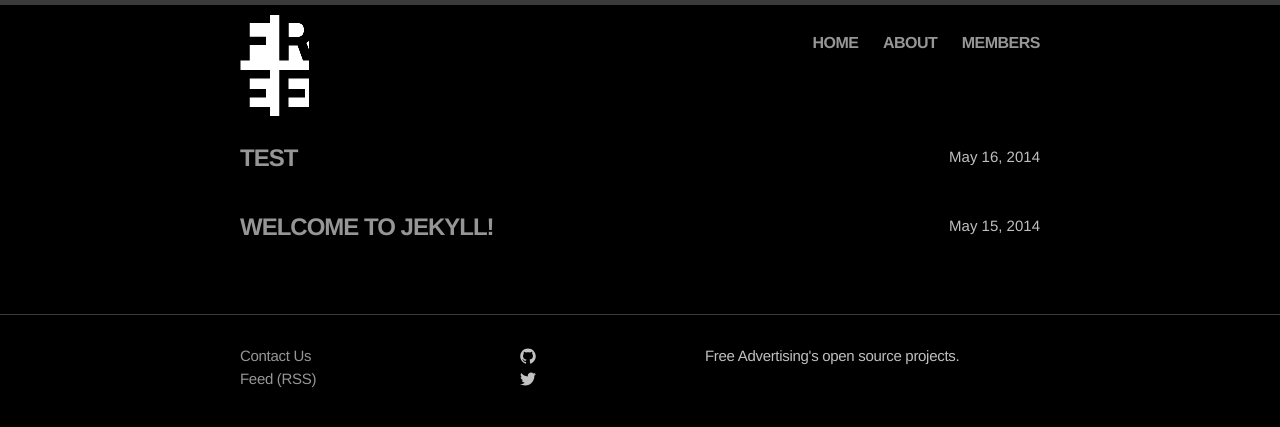
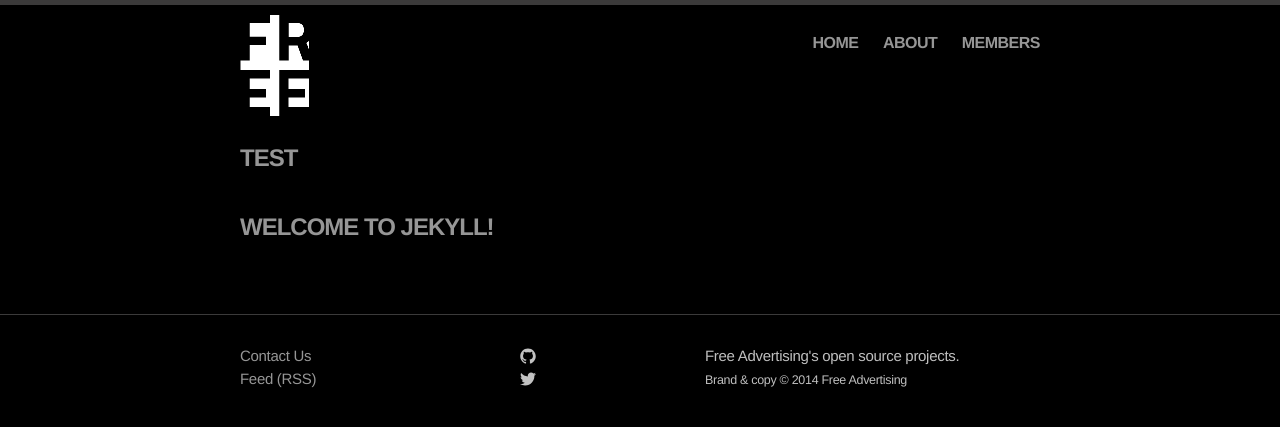
Before and after one commit to FreeAdvertising/freeadvertising.github.io, a Jekyll site: the page built from index.html, in a window 1280 px wide. Shown: the top 427 px of the page. Built offline with Jekyll 4.4.1, drawn with Linux system fonts in a browser that asks for light colours.

Commit message:
Added brand copyright notification to footer

```diff
--- a/_includes/footer.html
+++ b/_includes/footer.html
@@ -51,6 +51,7 @@
 
 	<div class="footer-col-3 column">
 		<p class="text">{{ site.description }}</p>
+		<p><small>Brand &amp; copy &copy; 2014 Free Advertising</small></p>
 	</div>
 
   </div>
--- a/index.html
+++ b/index.html
@@ -6,7 +6,7 @@ layout: default
 	<ul class="posts">
 		{% for post in site.posts %}
 			<li>
-				<span class="post-date">{{ post.date | date: "%b %-d, %Y" }}</span>
+				<!-- <span class="post-date">{{ post.date | date: "%b %-d, %Y" }}</span> -->
 				<a class="post-link" href="{{ post.url | prepend: site.baseurl }}">{{ post.title }}</a>
 				{% if post.author != nil %}
 					<span class="post-author">By: {{ post.author }}</span>
```
